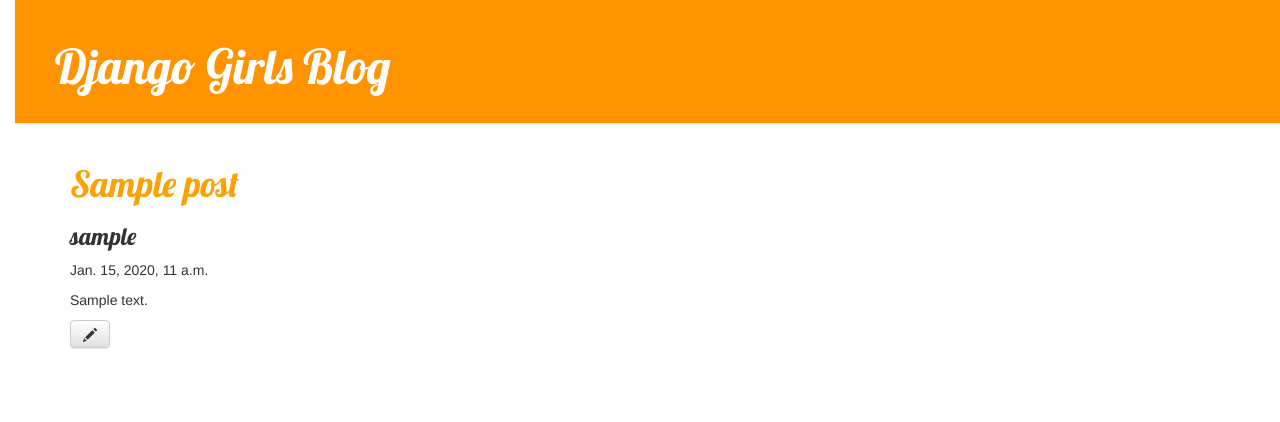
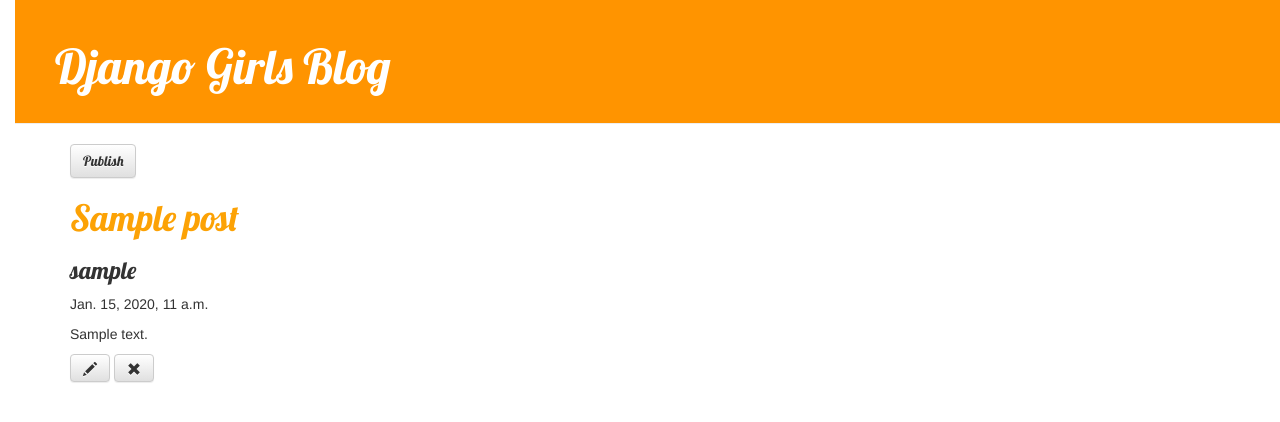
Before and after one commit to hryniewiczm/my_second_blog2, a Django app: page /post/1/ in a window 1280 px wide. Shown: the top 422 px of the page. Run offline with Django 3.2, Linux system fonts and the light colour scheme; tables that the repository leaves empty hold one stand-in row (values such as "Sample post"); some libraries are stand-ins or nearby versions.

Commit message:
Adding buttons to edit, publish or delete post

```diff
--- a/blog/templates/blog/base.html
+++ b/blog/templates/blog/base.html
@@ -12,6 +12,7 @@
         <div class="page-header">
             {% if user.is_authenticated %}
             <a href="{% url 'post_new' %}" class="top-menu"><span class="glyphicon glyphicon-plus"></span></a>
+            <a href="{% url 'post_draft_list' %}" class="top-menu"><span class="glyphicon glyphicon-edit"></span></a>
             {% endif %}
             <h1><a href="/">Django Girls Blog</a></h1>
         </div>
--- a/blog/templates/blog/post_detail.html
+++ b/blog/templates/blog/post_detail.html
@@ -2,16 +2,19 @@
 
 {% block content %}
     <div class="post">
-        {% if post.published_date %}
-            <div class="date">
-                {{ post.published_date }}
-            </div>
-        {% endif %}
+		{% if post.published_date %}
+		    <div class="date">
+		        {{ post.published_date }}
+		    </div>
+		{% else %}
+		    <a class="btn btn-default" href="{% url 'post_publish' pk=posts.pk %}">Publish</a>
+		{% endif %}
 
         <h1>{{ posts.title }}</h1>
         <h3>{{ posts.author }}</h3>
         <p>{{ posts.published_date }}</p>
         <p>{{ posts.text|linebreaksbr }}</p>
         <a class="btn btn-default" href="{% url 'post_edit' pk=posts.pk %}"><span class="glyphicon glyphicon-pencil"></span></a>
+        <a class="btn btn-default" href="{% url 'post_remove' pk=posts.pk %}"><span class="glyphicon glyphicon-remove"></span></a>
     </div>
 {% endblock %}
--- a/blog/urls.py
+++ b/blog/urls.py
@@ -6,4 +6,7 @@ urlpatterns = [
     url(r'^post/(?P<pk>[0-9]+)/$', views.post_detail, name='post_detail'),
     url(r'^post/new/$', views.post_new, name='post_new'),
     url(r'^post/(?P<pk>[0-9]+)/edit/$', views.post_edit, name='post_edit'),
+    url(r'^drafts/$', views.post_draft_list, name='post_draft_list'),
+    url(r'^post/(?P<pk>\d+)/publish/$', views.post_publish, name='post_publish'),
+    url(r'^post/(?P<pk>\d+)/remove/$', views.post_remove, name='post_remove'),
 ]
--- a/blog/views.py
+++ b/blog/views.py
@@ -17,7 +17,7 @@ def post_new(request):
         if form.is_valid():
             post = form.save(commit=False)
             post.author = request.user
-            post.published_date = timezone.now()
+            #post.published_date = timezone.now()
             post.save()
             return redirect('post_detail', pk=post.pk)
     else:
@@ -31,9 +31,23 @@ def post_edit(request, pk):
         if form.is_valid():
             post = form.save(commit=False)
             post.author = request.user
-            post.published_date = timezone.now()
+            # post.published_date = timezone.now()
             post.save()
             return redirect('post_detail', pk=post.pk)
     else:
         form = PostForm(instance=post)
     return render(request, 'blog/post_edit.html', {'form': form})
+
+def post_draft_list(request):
+    posts = Post.objects.filter(published_date__isnull=True).order_by('created_date')
+    return render(request, 'blog/post_draft_list.html', {'posts': posts})
+
+def post_publish(request, pk):
+    post = get_object_or_404(Post, pk=pk)
+    post.publish()
+    return redirect('post_detail', pk=pk)
+
+def post_remove(request, pk):
+    post = get_object_or_404(Post, pk=pk)
+    post.delete()
+    return redirect('post_list')
```
Also changed, not shown: blog/templates/blog/post_draft_list.html (added, +11 -0 lines).
